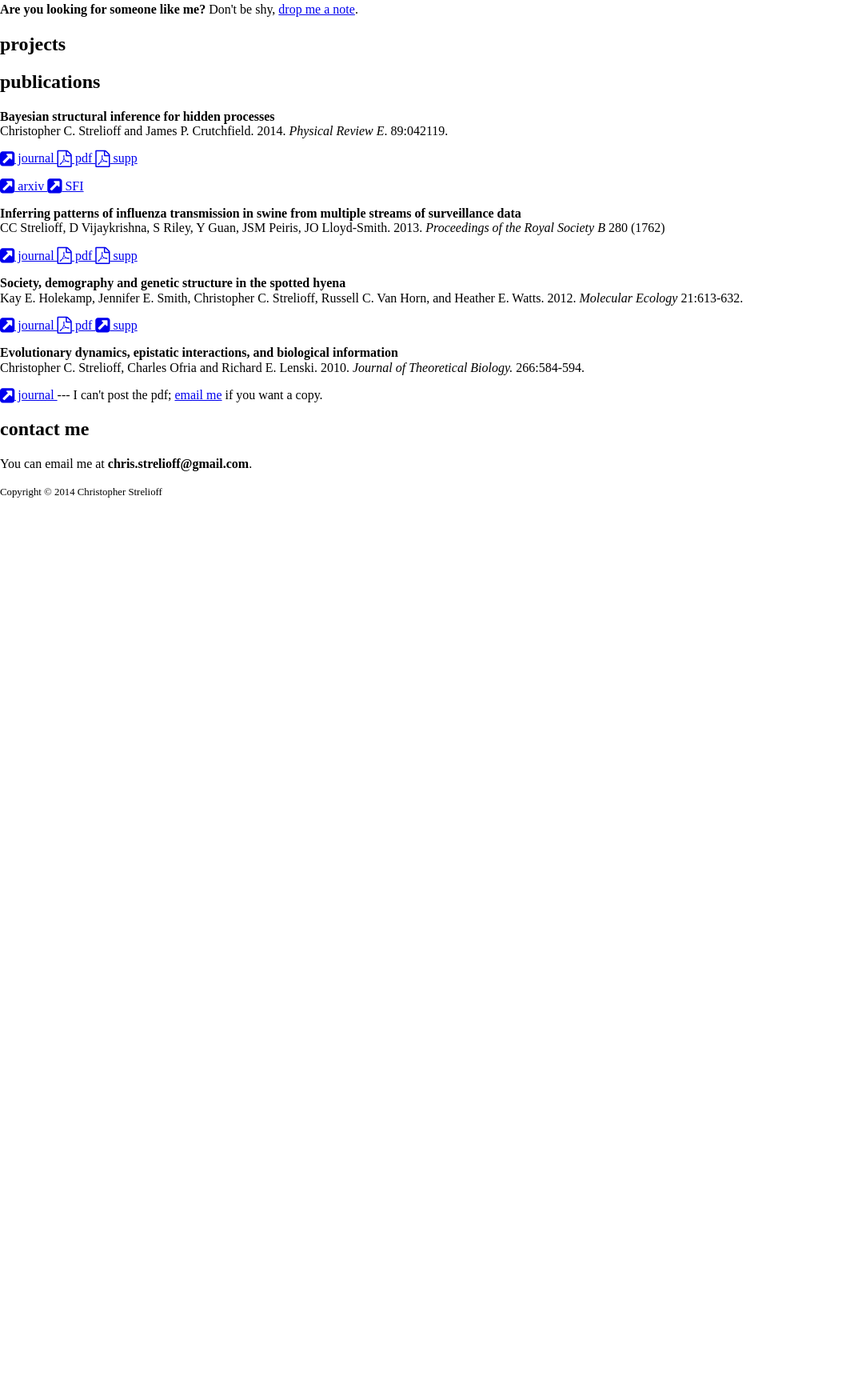
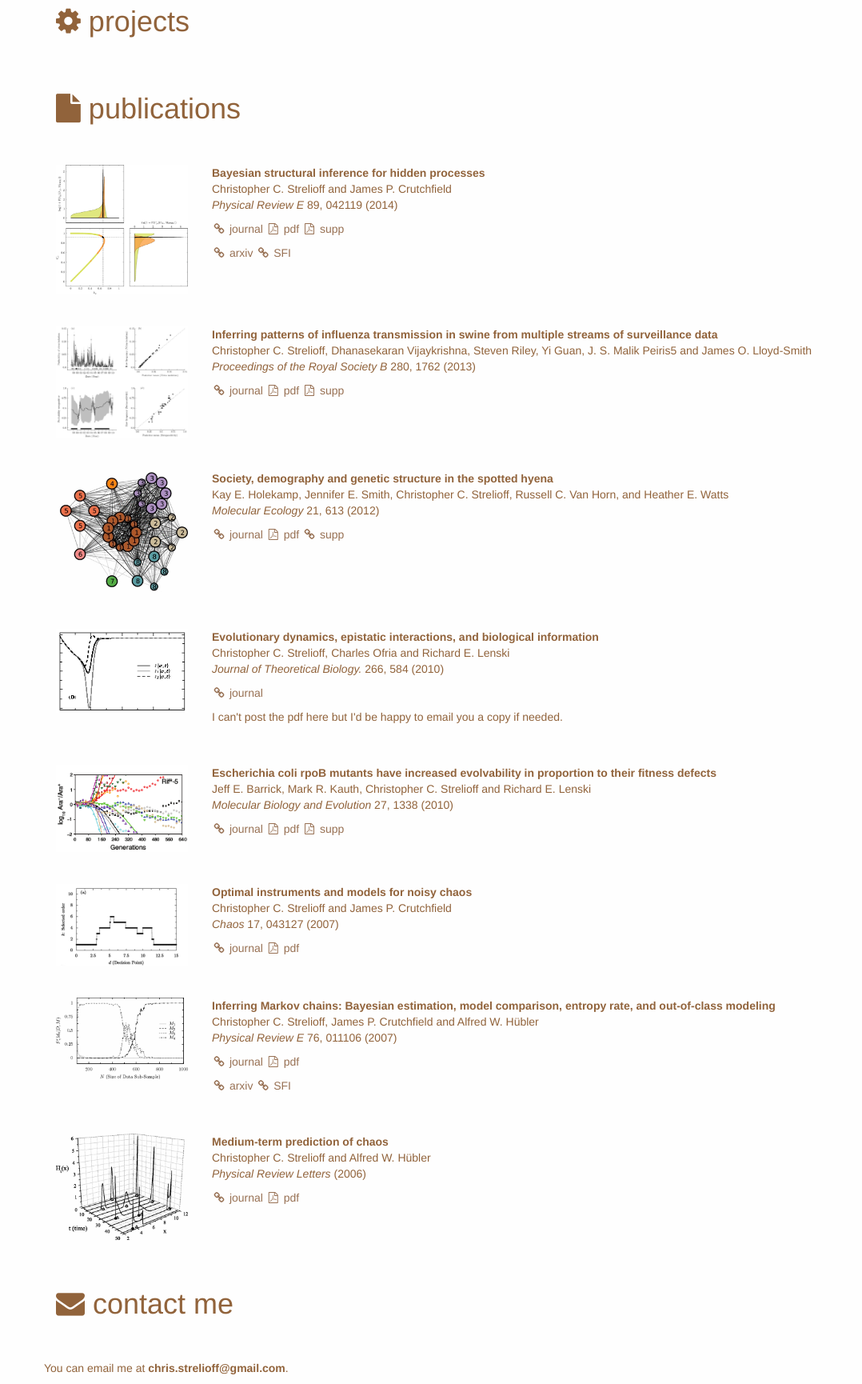
Before and after one commit to cstrelioff/chrisstrelioffws, a plain HTML site: page index.html in a window 1280 px wide. Shown: the part 323-2053 px from the top of the page at 80% size, without its empty margins (0-1078 px from the left). Before the commit the page ends 947 px from the top, so only its background shows below. Drawn offline with nearby package versions, Linux system fonts and the light colour scheme.

Commit message:
new bootstrap-based index.html

```diff
--- a/index.html
+++ b/index.html
@@ -1,88 +1,74 @@
 <!DOCTYPE html>
-<html lang="en"> <!-- Set this to the main language of your site -->
+<html lang="en">
   <head>
     <meta charset="utf-8">
+    <meta http-equiv="X-UA-Compatible" content="IE=edge">
+    <meta name="viewport" content="width=device-width, initial-scale=1">
+    <meta name="description" content="Chris Strelioff's website">
+    <meta name="author" content="Christopher Strelioff">
+    <meta name="keywords" content="Christopher, Chris, Strelioff, python, R, Bayesian, data science, machine learning">
+    <link rel="icon" href="../../favicon.ico">
 
     <title>chrisstrelioff.ws</title>
 
-	<!-- Enter a brief description of your page -->
-	<meta name="description" content="Christopher Strelioff's website">
-	<meta name="keywords" content="Chris, Christopher, Strelioff, physics, python, Bayesian, machine learning">
-	<meta name="author" content="Christopher Strelioff">
+    <!-- Bootstrap core CSS -->
+    <link href="css/bootstrap.min.css" rel="stylesheet">
 
-	<!-- Define a viewport to mobile devices to use - telling the browser to
-     assume that the page is as wide as the device (width=device-width) and
-     setting the initial page zoom level to be 1 (initial-scale=1.0) -->
-	<meta name="viewport" content="width=device-width, initial-scale=1.0">
+    <!-- Custom styles for this template -->
+    <link href="css/navbar-fixed-top.css" rel="stylesheet">
 
-	<!-- Add normalize.css which enables browsers to render all elements more
-     consistently and in line with modern standards as it only targets
-     particular styles that need normalizing -->
-	<link href="css/normalize.css" rel="stylesheet" media="all">
-	<!-- For legacy support (IE 6/7, Firefox < 4, and Safari < 5) use
-     normalize-legacy.css instead -->
-	<!--<link href="css/normalize-legacy.css" rel="stylesheet" media="all">-->
-
-	<!-- Include the site stylesheet -->
-	<link href="css/styles.css" rel="stylesheet" media="all">
-
-	<!-- Include the HTML5 shiv print polyfill for Internet Explorer browsers 8
-     and below -->
-	<!--[if lt IE 9]><script src="js/html5shiv-printshiv.js" media="all"></script><![endif]-->
+    <!-- add lavish colorings -->
+    <link href="css/lavish-bootstrap.css" rel="stylesheet">
 
     <!-- add font-awesoeme -->
     <link rel="stylesheet" href="font-awesome-4.2.0/css/font-awesome.min.css">
 
+    <!-- HTML5 shim and Respond.js IE8 support of HTML5 elements and media queries -->
+    <!--[if lt IE 9]>
+      <script src="https://oss.maxcdn.com/html5shiv/3.7.2/html5shiv.min.js"></script>
+      <script src="https://oss.maxcdn.com/respond/1.4.2/respond.min.js"></script>
+    <![endif]-->
   </head>
+
   <body>
 
-	<!-- ARIA: the landmark role "banner" is set as it is the prime heading or internal title of the page -->
-	<header role="banner">
+    <!--
+     Start - fixed navbar
+    -->
+    <div class="navbar navbar-default navbar-fixed-top" role="navigation">
+      <div class="container">
+        <div class="navbar-header">
+          <button type="button" class="navbar-toggle collapsed" data-toggle="collapse" data-target=".navbar-collapse">
+            <span class="sr-only">Toggle navigation</span>
+            <i class="fa fa-th-large fa-lg"></i>
+          </button>
+          <a class="navbar-brand" href="#"><i class="fa fa-home fa-fw"></i> chrisstrelioff.ws</a>
+        </div>
+        <div class="navbar-collapse collapse">
+          <ul class="nav navbar-nav navbar-right">
+            <li><a href="#"><i class="fa fa-home fa-fw"></i> top</a></li>
+            <li><a href="#about"><i class="fa fa-male fa-fw"></i> about</a></li>
+            <li><a href="#projects"><i class="fa fa-gear fa-fw"></i> projects</a></li>
+            <li><a href="#publications"><i class="fa fa-file fa-fw"></i> publications</a></li>
+            <li><a href="#contact"><i class="fa fa-envelope fa-fw"></i> contact</a></li>
+          </ul>
+        </div><!--/.nav-collapse -->
+      </div>
+    </div>
+    <!--
+     End - fixed navbar
+    -->
 
-		<h1>chrisstrelioff.ws</h1>
+    <!--
+     Start - container
+    -->
+    <div class="container">
 
-		<!-- ARIA: the landmark role "navigation" is added here as the element
-         contains site navigation
-		 NOTE: The <nav> element does not have to be contained within a
-         <header> element, even though the two examples on this page are. -->
-		<nav role="navigation">
-            <ul>
-                <li><a href="#about">about me</a></li>
-                <li><a href="#projects">projects</a></li>
-                <li><a href="#publications">publications</a></li>
-                <li><a href="#contact">contact</a></li>
-            </ul>
-		</nav>
-	</header>
+    <!-- ABOUT ME -->
+    <h1 id="about"><i class="fa fa-male"></i> about me</h1><br /><br />
 
-	<!-- If you want to use an element as a wrapper, i.e. for styling only,
-     then <div> is still the element to use -->
-	<div class="wrap">
-
-		<!-- The <main> element is used to enclose the main content, i.e. that
-         which contains the central topic of a document -->
-		<!-- ARIA: the landmark role "main" is added here as it contains the
-         main content of the document, and it is recommended to add it to the
-		 <main> element until user agents implement the required role
-         mapping. -->
-		<main role="main">
-
-			<!-- The <section> element can be used to enclose content that
-             comes under a related heading.
-			 NOTE: The <section> element can contain <article> elements and vice
-             versa, if you think the content warrants it. -->
-			<section id="about">
-
-				<!-- This is the section's header. It contains the heading and
-                 navigation links for within the section -->
-				<header>
-					<h2>about me</h2>
-				</header>
-
-				<!-- The <article> element can be used to enclose content that
-                 still makes sense on its own and is therefore "reusable" -->
-				<article>
-
+      <div class="row">
+        <div class="col-xs-12">
             <p>
             I love to learn and to figure things out. By training I am a
             physicist, but I have worked on projects in many domains. For
@@ -103,132 +89,271 @@
             <strong>Are you looking for someone like me?</strong> Don't be
             shy, <a href=#contact>drop me a note</a>.
             </p>
+        </div>
+      </div> <!-- end row -->
 
-				</article>
+    <!-- PROJECTS -->
+    <h1 id="projects"><i class="fa fa-gear"></i> projects</h1><br /><br />
 
-			</section> <!-- end about -->
 
-            <section id="projects">
+    <!-- PUBLICATIONS -->
+    <h1 id="publications"><i class="fa fa-file"></i> publications</h1><br /><br />
 
-                <header>
-                    <h2>projects</h2>
-                </header>
-
-            </section> <!-- end projects -->
-
-            <section id="publications">
-
-				<header>
-					<h2>publications</h2>
-				</header>
-
-                <article id="bsihp">
-
+      <!-- paper: bsihp -->
+      <div class="row">
+        <div class="hidden-xs hidden-sm col-md-2">
+          <!-- paper figure -->
+          <img src="images/bsihp.png" alt="Figure from Strelioff and Cruthfield 2014." class="img-responsive">
+        </div>
+        <div class="col-xs-12 col-md-10">
+          <!-- paper information -->
           <p>
           <strong>Bayesian structural inference for hidden processes</strong><br />
-                Christopher C. Strelioff and James P. Crutchfield. 2014.
-                <em>Physical Review E</em>. 89:042119.
+          Christopher C. Strelioff and James P. Crutchfield<br />
+          <em>Physical Review E</em> 89, 042119 (2014)
           </p>
 
           <p>
           <!-- journal -->
           <a target="_blank" href="http://dx.doi.org/10.1103/PhysRevE.89.042119"
           title="Link to abstract at Phys Rev E.">
-                <i class="fa fa-external-link-square fa-lg"></i> journal </a>
+          <i class="fa fa-link fa-fw"></i> journal </a>
           <!-- pdf -->
           <a target="_blank" href="documents/StrelioffCrutchfield2014.pdf" title="Click for PDF">
-                <i class="fa fa-file-pdf-o fa-lg"></i> pdf </a>
+          <i class="fa fa-file-pdf-o fa-fw"></i> pdf </a>
           <!-- supp -->
           <a target="_blank" href="documents/StrelioffCrutchfield2014-supp.pdf" title="Supplementary information">
-                <i class="fa fa-file-pdf-o fa-lg"></i> supp </a>
+          <i class="fa fa-file-pdf-o fa-fw"></i> supp </a>
           </p>
           <p>
           <!-- arxiv preprint -->
           <a target="_blank" href="http://arxiv.org/abs/1309.1392" title="Preprint on arxiv.org">
-                <i class="fa fa-external-link-square fa-lg"></i> arxiv </a>
+          <i class="fa fa-link fa-fw"></i> arxiv </a>
           <!-- sfi working paper -->
           <a target="_blank" href="http://www.santafe.edu/research/working-papers/abstract/ebc3ff6d3bcc2798f01a53d70f668d05/" title="Santa Fe Institute working paper">
-                <i class="fa fa-external-link-square fa-lg"></i> SFI </a>
+          <i class="fa fa-link fa-fw"></i> SFI </a>
           </p>
+        </div>
+      </div> <!-- end row -->
 
-                </article> <!-- end bsihp -->
-
-                <article id="ipit">
+      <!-- paper: ipit-->
+      <br /><br />
+      <div class="row">
+        <div class="hidden-xs hidden-sm col-md-2">
+          <!-- paper figure -->
+          <img src="images/ipit.png" alt="Figure from Strelioff et al 2013." class="img-responsive">
+        </div>
+        <div class="col-xs-12 col-md-10">
+          <!-- paper information -->
           <p>
           <strong>Inferring patterns of influenza transmission
           in swine from multiple streams of surveillance data</strong><br />
-                CC Strelioff, D Vijaykrishna, S Riley, Y Guan,
-                JSM Peiris, JO Lloyd-Smith. 2013.
-                <em>Proceedings of the Royal Society B</em> 280 (1762)
+          Christopher C. Strelioff, Dhanasekaran Vijaykrishna, Steven Riley,
+          Yi Guan, J. S. Malik Peiris5 and James O. Lloyd-Smith<br />
+          <em>Proceedings of the Royal Society B</em> 280, 1762 (2013)
           </p>
 
           <p>
           <!-- journal -->
           <a target="_blank" href="http://dx.doi.org/10.1098/rspb.2013.0872"
           title="Link to abstract at Proc Roy Soc B.">
-                <i class="fa fa-external-link-square fa-lg"></i> journal </a>
+          <i class="fa fa-link fa-fw"></i> journal </a>
           <!-- pdf -->
           <a target="_blank" href="documents/Strelioffetal2013.pdf" title="Click for PDF">
-                <i class="fa fa-file-pdf-o fa-lg"></i> pdf </a>
+          <i class="fa fa-file-pdf-o fa-fw"></i> pdf </a>
           <!-- supp -->
           <a target="_blank" href="documents/Strelioffetal2013-supp.pdf" title="Supplementary information">
-                <i class="fa fa-file-pdf-o fa-lg"></i> supp </a><br />
+          <i class="fa fa-file-pdf-o fa-fw"></i> supp </a><br />
           </p>
+        </div>
+      </div> <!-- end row -->
 
-                </article> <!-- end ipit -->
-
-                <article id="hyena">
+      <!-- paper: hyena-->
+      <br /><br />
+      <div class="row">
+        <div class="hidden-xs hidden-sm col-md-2">
+          <!-- paper figure -->
+          <img src="images/hyena.png" alt="Figure from Holekamp et al 2012." class="img-responsive">
+        </div>
+        <div class="col-xs-12 col-md-10">
+          <!-- paper information -->
           <p>
           <strong>Society, demography and genetic structure in the spotted hyena</strong><br />
           Kay E. Holekamp, Jennifer E. Smith,
           Christopher C. Strelioff, Russell C. Van Horn, and
-                Heather E. Watts. 2012.
-                <em>Molecular Ecology</em> 21:613-632.
+          Heather E. Watts <br />
+          <em>Molecular Ecology</em> 21, 613 (2012)
           </p>
 
           <p>
           <!-- journal -->
           <a target="_blank" href="http://dx.doi.org/10.1111/j.1365-294X.2011.05240.x"
           title="Link to abstract at Molecular Ecology.">
-                <i class="fa fa-external-link-square fa-lg"></i> journal </a>
+          <i class="fa fa-link fa-fw"></i> journal </a>
           <!-- pdf -->
           <a target="_blank" href="documents/Holekampetal2012.pdf" title="Click for PDF">
-                <i class="fa fa-file-pdf-o fa-lg"></i> pdf </a>
+          <i class="fa fa-file-pdf-o fa-fw"></i> pdf </a>
           <!-- supp -->
           <a target="_blank" href="http://dx.doi.org/10.5061/dryad.tg582" title="Supplementary information">
-                <i class="fa fa-external-link-square fa-lg"></i> supp </a>
+          <i class="fa fa-link fa-fw"></i> supp </a>
           </p>
+        </div>
+      </div> <!-- end row -->
 
-                </article> <!-- end hyena -->
-
-                <article id="edeibi">
+      <!-- paper: bioinfo -->
+      <br /><br />
+      <div class="row">
+        <div class="hidden-xs hidden-sm col-md-2">
+          <!-- paper figure -->
+          <img src="images/bioinfo.png" alt="Figure from Strelioff et al 2010." class="img-responsive">
+        </div>
+        <div class="col-xs-12 col-md-10">
+          <!-- paper information -->
           <p>
           <strong>Evolutionary dynamics, epistatic interactions, and biological
           information</strong><br />
           Christopher C. Strelioff, Charles Ofria and Richard
-                E. Lenski. 2010.
-                <em>Journal of Theoretical Biology.</em> 266:584-594.
+          E. Lenski<br />
+          <em>Journal of Theoretical Biology.</em> 266, 584 (2010)
           </p>
 
           <p>
           <!-- journal -->
           <a target="_blank" href="http://dx.doi.org/10.1016/j.jtbi.2010.07.025"
           title="Link to abstract at Journal of Theoretical Biology.">
-                <i class="fa fa-external-link-square fa-lg"></i> journal </a>
-                --- I can't post the pdf; <a href="#contact">email me</a> if
-                you want a copy.
+          <i class="fa fa-link fa-fw"></i> journal </a>
+          </p>
+          <p>I can't post the pdf here but I'd be happy to email you a copy if
+          needed.
+          </p>
+        </div>
+      </div> <!-- end row -->
+
+      <!-- paper: ecoli-->
+      <br /><br />
+      <div class="row">
+        <div class="hidden-xs hidden-sm col-md-2">
+          <!-- paper figure -->
+          <img src="images/ecoli.png" alt="Figure from Barrick et al 2010." class="img-responsive">
+        </div>
+        <div class="col-xs-12 col-md-10">
+          <!-- paper information -->
+          <p>
+          <strong>Escherichia coli rpoB mutants have increased evolvability in
+          proportion to their fitness defects</strong><br />
+          Jeff E. Barrick, Mark R. Kauth, Christopher C. Strelioff and
+          Richard E. Lenski<br />
+          <em>Molecular Biology and Evolution</em> 27, 1338 (2010)
           </p>
 
-                </article> <!-- end edibi -->
+          <p>
+          <!-- journal -->
+          <a target="_blank" href="http://dx.doi.org/10.1093/molbev/msq024"
+          title="Link to abstract at Molecular Biology and Evolution.">
+          <i class="fa fa-link fa-fw"></i> journal </a>
+          <!-- pdf -->
+          <a target="_blank" href="documents/Barricketal2010.pdf" title="Click for PDF">
+          <i class="fa fa-file-pdf-o fa-fw"></i> pdf </a>
+          <!-- supp -->
+          <a target="_blank" href="documents/Barricketal2010-supp.pdf" title="Supplementary information">
+          <i class="fa fa-file-pdf-o fa-fw"></i> supp </a>
+          </p>
+        </div>
+      </div> <!-- end row -->
 
-            </section> <!-- end publications -->
+      <!-- paper: ominc-->
+      <br /><br />
+      <div class="row">
+        <div class="hidden-xs hidden-sm col-md-2">
+          <!-- paper figure -->
+          <img src="images/oimnc.png" alt="Figure from Strelioff and Cruthfield 2007." class="img-responsive">
+        </div>
+        <div class="col-xs-12 col-md-10">
+          <!-- paper information -->
+          <p><strong>Optimal instruments and models for noisy chaos</strong><br />
+          Christopher C. Strelioff and James P. Crutchfield<br />
+          <em>Chaos</em> 17, 043127 (2007)
+          </p>
 
-            <section id="contact">
+          <p>
+          <!-- journal -->
+          <a target="_blank" href="http://dx.doi.org/10.1063/1.2818152"
+          title="Link to abstract at Chaos.">
+          <i class="fa fa-link fa-fw"></i> journal </a>
+          <!-- pdf -->
+          <a target="_blank" href="documents/StrelioffCrutchfield2007.pdf" title="Click for PDF">
+          <i class="fa fa-file-pdf-o fa-fw"></i> pdf </a>
+          </p>
+        </div>
+      </div> <!-- end row -->
 
-				<header>
-					<h2>contact me</h2>
-				</header>
+      <!-- paper: imc -->
+      <br /><br />
+      <div class="row">
+        <div class="hidden-xs hidden-sm col-md-2">
+          <!-- paper figure -->
+          <img src="images/imc.png" alt="Figure from Strelioff, Cruthfield and Hübler 2007." class="img-responsive">
+        </div>
+        <div class="col-xs-12 col-md-10">
+          <!-- paper information -->
+          <p>
+          <strong>Inferring Markov chains: Bayesian estimation, model
+          comparison, entropy rate, and out-of-class modeling</strong><br />
+          Christopher C. Strelioff, James P. Crutchfield and Alfred W. Hübler<br />
+          <em>Physical Review E</em> 76, 011106 (2007)
+          </p>
 
+          <p>
+          <!-- journal -->
+          <a target="_blank" href="http://dx.doi.org/10.1103/PhysRevE.76.011106"
+          title="Link to abstract at Phys Rev E.">
+          <i class="fa fa-link fa-fw"></i> journal </a>
+          <!-- pdf -->
+          <a target="_blank" href="documents/Strelioffetal2007.pdf" title="Click for PDF">
+          <i class="fa fa-file-pdf-o fa-fw"></i> pdf </a>
+          </p>
+          <p>
+          <!-- arxiv preprint -->
+          <a target="_blank" href="http://arxiv.org/abs/math/0703715" title="Preprint on arxiv.org">
+          <i class="fa fa-link fa-fw"></i> arxiv </a>
+          <!-- sfi working paper -->
+          <a target="_blank" href="http://www.santafe.edu/research/working-papers/abstract/10b74d9e5245961552a3192b4fdc6846/" title="Santa Fe Institute working paper">
+          <i class="fa fa-link fa-fw"></i> SFI </a>
+          </p>
+        </div>
+      </div> <!-- end row -->
+
+      <!-- paper: mtp-->
+      <br /><br />
+      <div class="row">
+        <div class="hidden-xs hidden-sm col-md-2">
+          <!-- paper figure -->
+          <img src="images/mtp.png" alt="Figure from Strelioff and Hübler 2006." class="img-responsive">
+        </div>
+        <div class="col-xs-12 col-md-10">
+          <!-- paper information -->
+          <p><strong>Medium-term prediction of chaos</strong><br />
+          Christopher C. Strelioff and Alfred W. Hübler<br />
+          <em>Physical Review Letters</em>  (2006)
+          </p>
+
+          <p>
+          <!-- journal -->
+          <a target="_blank" href="http://dx.doi.org/10.1103/PhysRevLett.96.044101"
+          title="Link to abstract at Phys Rev Lett.">
+          <i class="fa fa-link fa-fw"></i> journal </a>
+          <!-- pdf -->
+          <a target="_blank" href="documents/StrelioffHubler2006.pdf" title="Click for PDF">
+          <i class="fa fa-file-pdf-o fa-fw"></i> pdf </a>
+          </p>
+        </div>
+      </div> <!-- end row -->
+
+    <!-- CONTACT ME -->
+    <br /><br />
+    <h1 id="contact"><i class="fa fa-envelope"></i> contact me</h1><br /><br />
+
+    <div class="row">
       <p>
       You can email me at
       <script type="text/javascript" language="javascript">
@@ -256,26 +381,20 @@
       //-->
       </script><noscript>Sorry, you need Javascript on to email me.</noscript>
       </p>
-
-            </section> <!-- end contact -->
-
-		</main>
+    </div>
 
     </div>
+    <!--
+     End - container
+     -->
 
-	<!-- The main page footer can contain items such as copyright and contact
-     information. It can also contain a duplicated navigation of your site
-     which is not usually contained within a <nav> -->
-	<!-- ARIA: the landmark role "contentinfo" is added here as it contains
-     metadata that applies to the parent document -->
-	<footer role="contentinfo">
 
-		<!-- Copyright information can be contained within the <small> element.
-         The <time> element is used here to indicate that the '2013' is a
-         date -->
-		<small>Copyright &copy; <time datetime="2014">2014</time> Christopher Strelioff</small>
-
-	</footer>
-
+    <!-- Bootstrap core JavaScript
+    ================================================== -->
+    <!-- Placed at the end of the document so the pages load faster -->
+    <script src="https://ajax.googleapis.com/ajax/libs/jquery/1.11.1/jquery.min.js"></script>
+    <script src="js/bootstrap.min.js"></script>
+    <!-- IE10 viewport hack for Surface/desktop Windows 8 bug -->
+    <script src="js/ie10-viewport-bug-workaround.js"></script>
   </body>
 </html>
```
Lines whose indentation alone changed are shown as unchanged.
